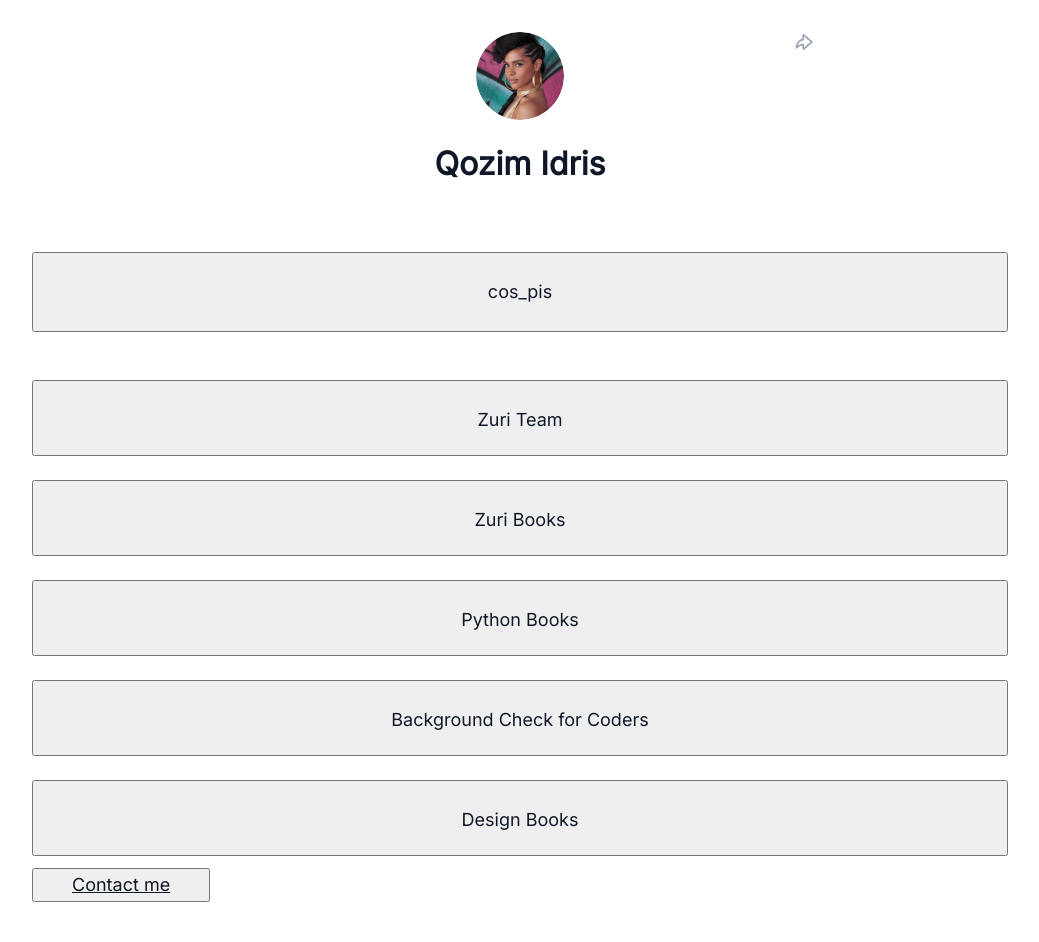
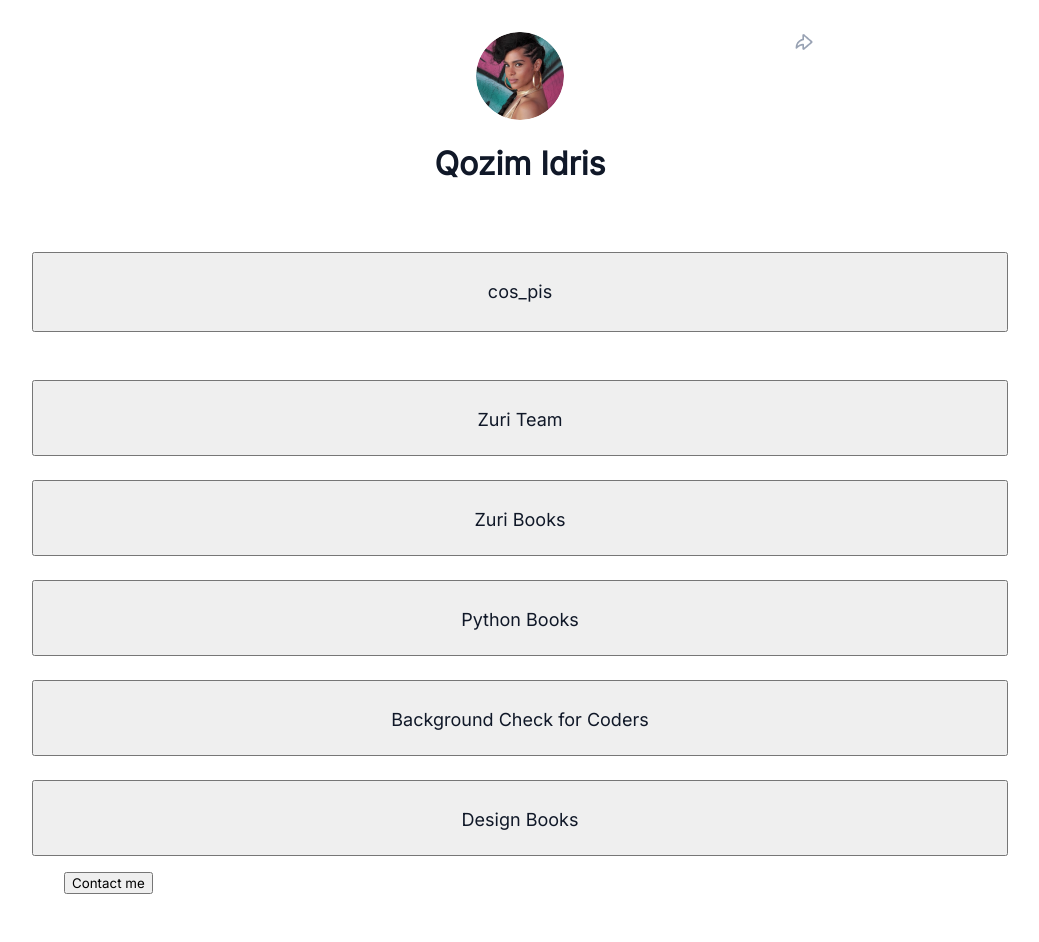
Before and after one commit to Cospis/Front-End-Stage-1-Task, a React (Create React App) app: page / in a window 1280 px wide. Shown: the top 942 px of the page, without its empty margins (120-1159 px from the left). Built offline with nearby package versions, Linux system fonts and the light colour scheme.

Commit message:
Update Links.js

```diff
--- a/src/Links.js
+++ b/src/Links.js
@@ -19,9 +19,9 @@ const Links = () => {
       <a href="https://books.zuri.team/design-rules " className="book__design">
         <button id="book__design"> Design Books</button>
       </a>
-    <button>  <a href="/contact" className="contact"  id="contact">
-  Contact me
-      </a></button>
+    <a href="/contact" className="contact"  id="contact">  <button>
+  Contact me  </button>
+      </a>
     </div>
   );
 };
```
